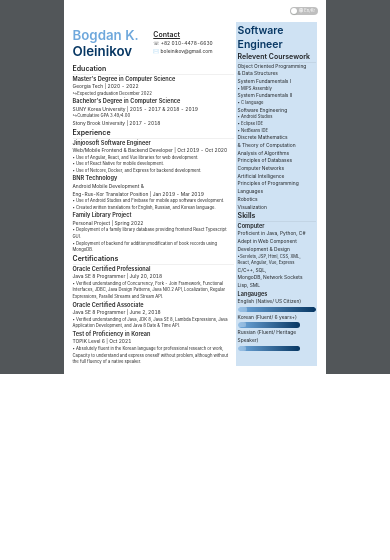
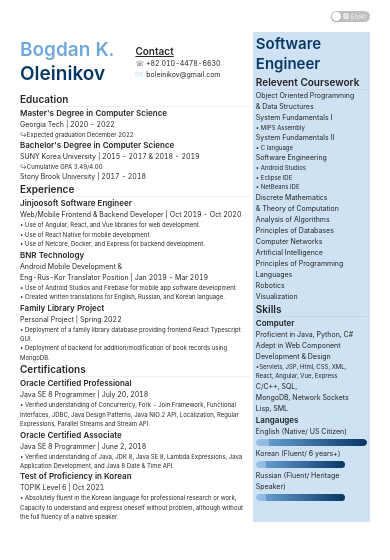
Before and after one commit to bowdawn/oleinikov-resume, a React (Create React App) app: page / in a window 390 px wide. Shown: the top 560 px of the page. Built offline with nearby package versions, Linux system fonts and the light colour scheme.

Commit message:
update dimensions

```diff
--- a/src/App.css
+++ b/src/App.css
@@ -46,32 +46,37 @@
   }
 }
 
-@media only screen and (max-width: 750px) {
+@media only screen and (max-width: 350px) {
   .App {
-    zoom: 0.5;
-  }
-}
-
-@media only screen and (max-width: 650px) {
-  .App {
-    zoom: 0.45;
-  }
-}
-
-@media only screen and (max-width: 550px) {
-  .App {
+    background-color: white;
     zoom: 0.40;
   }
 }
 
 @media only screen and (max-width: 450px) {
   .App {
-    zoom: 0.35;
+    background-color: white;
+    zoom: 0.42;
   }
 }
 
-@media only screen and (max-width: 350px) {
+@media only screen and (max-width: 550px) {
   .App {
-    zoom: 0.30;
+    background-color: white;
+    zoom: 0.46;
   }
 }
+
+@media only screen and (max-width: 650px) {
+  .App {
+    background-color: white;
+    zoom: 0.48;
+  }
+}
+
+@media only screen and (max-width: 750px) {
+  .App {
+    background-color: white;
+    zoom: 0.5;
+  }
+}
```
